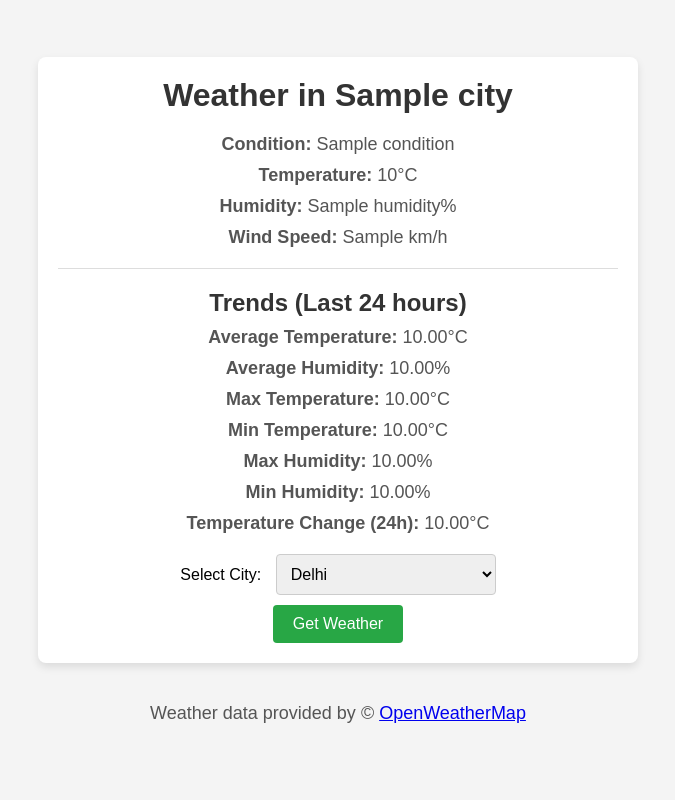
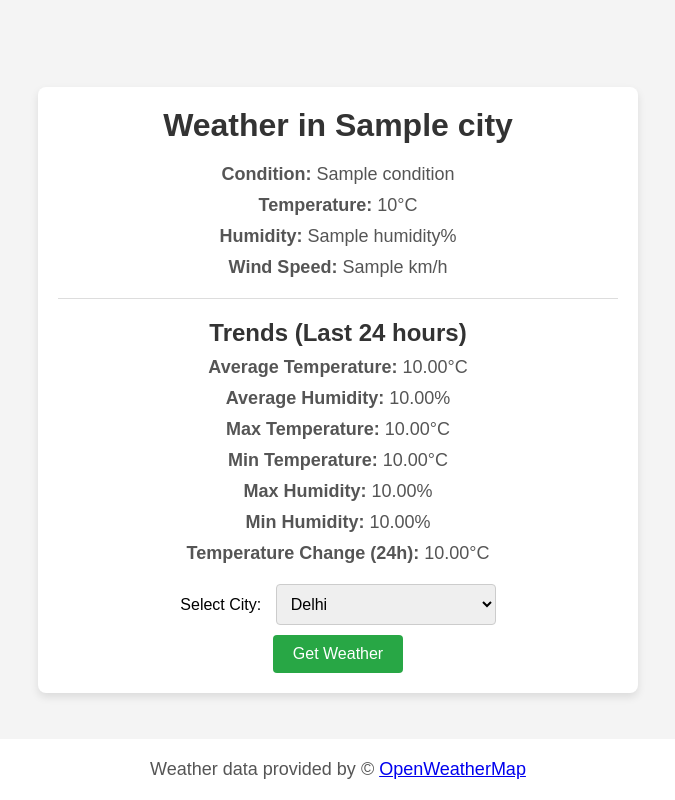
Before and after one commit to ektakm18/Weather-Analysis-System, a Django app: template weather/templates/weather/weather.html in a window 1280 px wide. Shown: the whole page, without its empty margins (302-977 px from the left). Run offline with Django 5.2, Linux system fonts and the light colour scheme; the template is opened without the code that fills it: most values are stand-ins (such as "Sample title", 1, 10 or a date in 2020); parts of the project's set-up code (start-up, migrations or seed data) failed here and were passed over.

Commit message:
footer fixing at bottom css change

```diff
--- a/weather/templates/weather/weather.html
+++ b/weather/templates/weather/weather.html
@@ -100,11 +100,14 @@
         .footer {
             font-size: 14px;
             color: #aaa;
-            margin-top: 20px;
             text-align: center;
             width: 100%;
-            position: relative;
-            bottom: 10px;
+            padding: 10px;
+            background-color: #fff;
+            position: fixed;
+            bottom: 0;
+            left: 0;
+            z-index: 1000;
         }
 
         /* Responsive Design */
```
